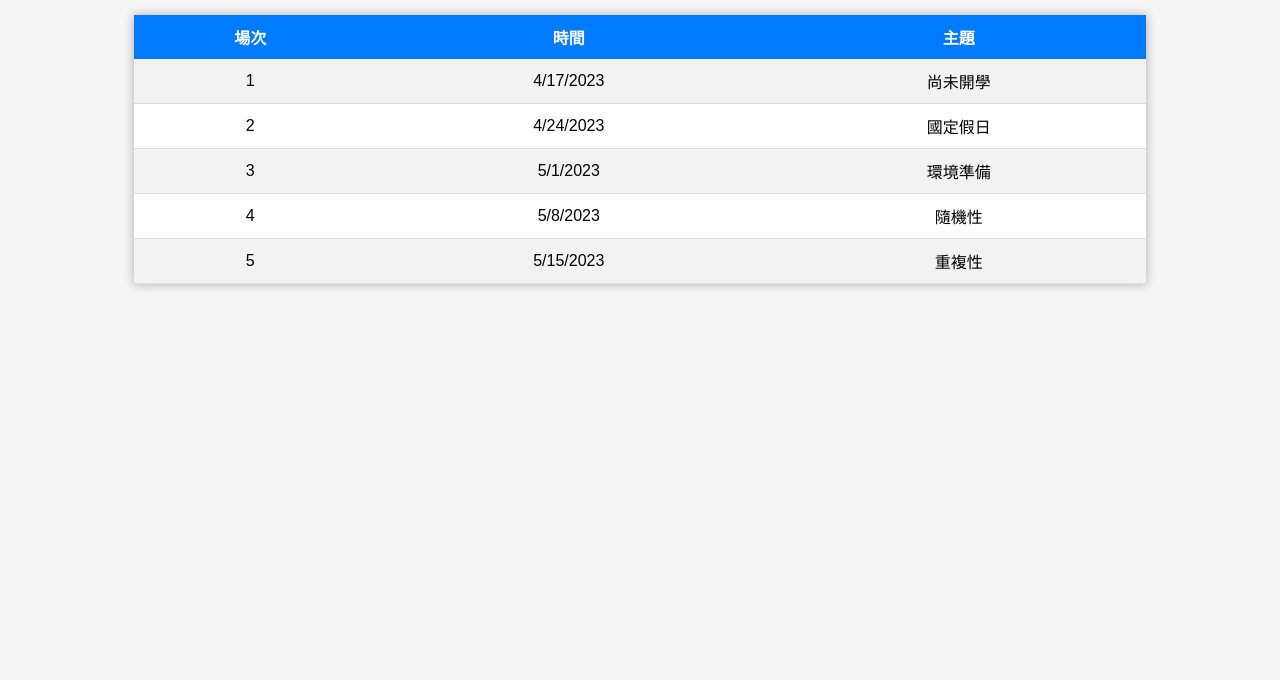
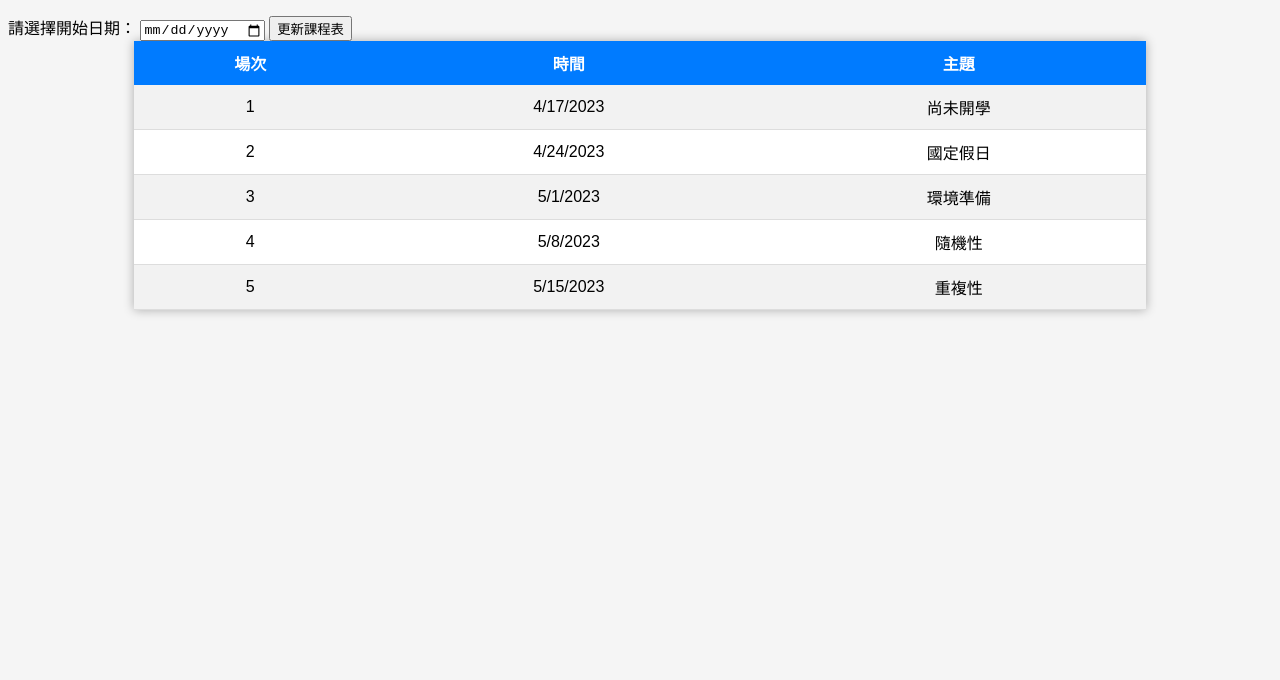
Before and after one commit to oranze413/Mid02, a plain HTML site: page index.html in a window 1280 px wide. Shown: the part 120-800 px from the top of the page. Drawn offline with nearby package versions, Linux system fonts and the light colour scheme.

Commit message:
Update index.html

```diff
--- a/index.html
+++ b/index.html
@@ -1,3 +1,4 @@
+
 <!DOCTYPE html>
 <html>
     <head>
@@ -7,6 +8,11 @@
     </head>
     <body>
         <h1>社團課程時間表</h1>
+        <div id="datePicker">
+            <label for="startDatePicker">請選擇開始日期：</label>
+            <input type="date" id="startDatePicker">
+            <button id="updateBtn">更新課程表</button>
+        </div>
         <table id="courseTable"></table>
         <script src="https://code.jquery.com/jquery-3.6.0.min.js"></script>
         <script src="topic.js"></script>
```
